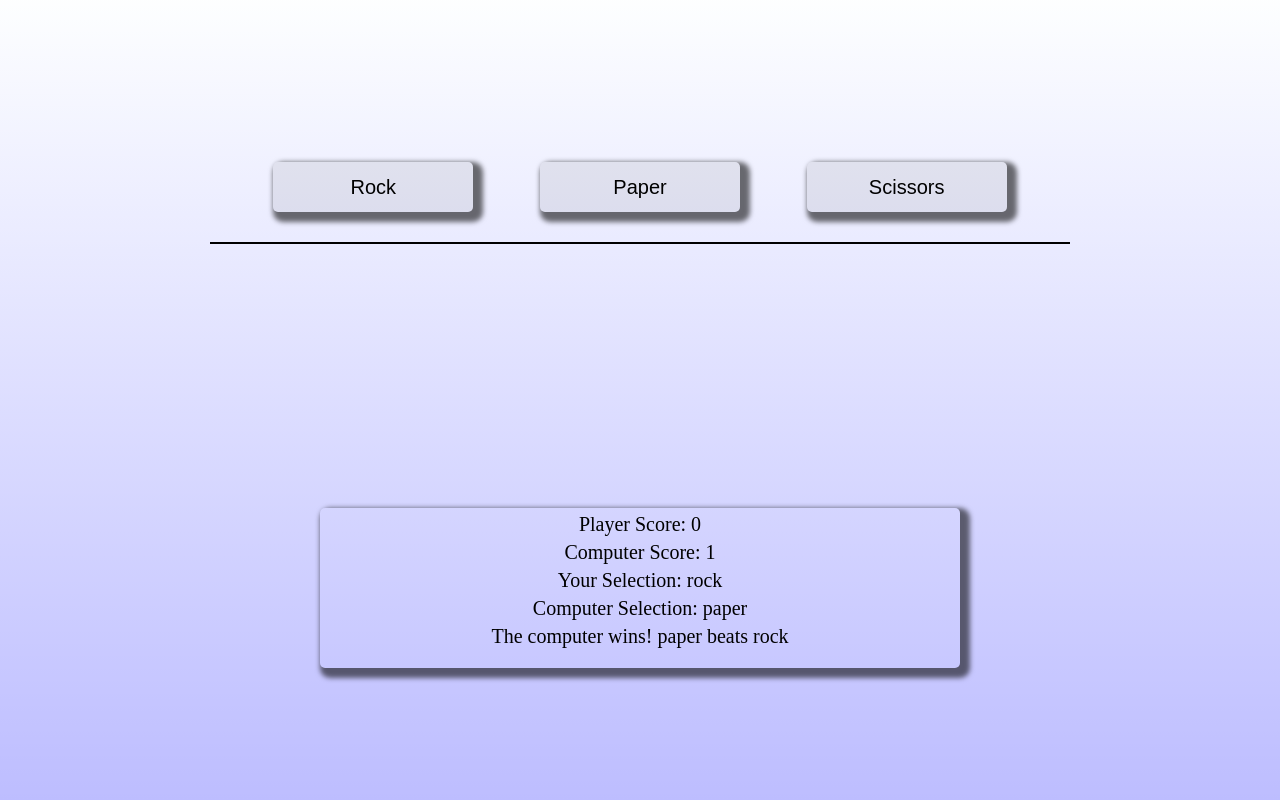
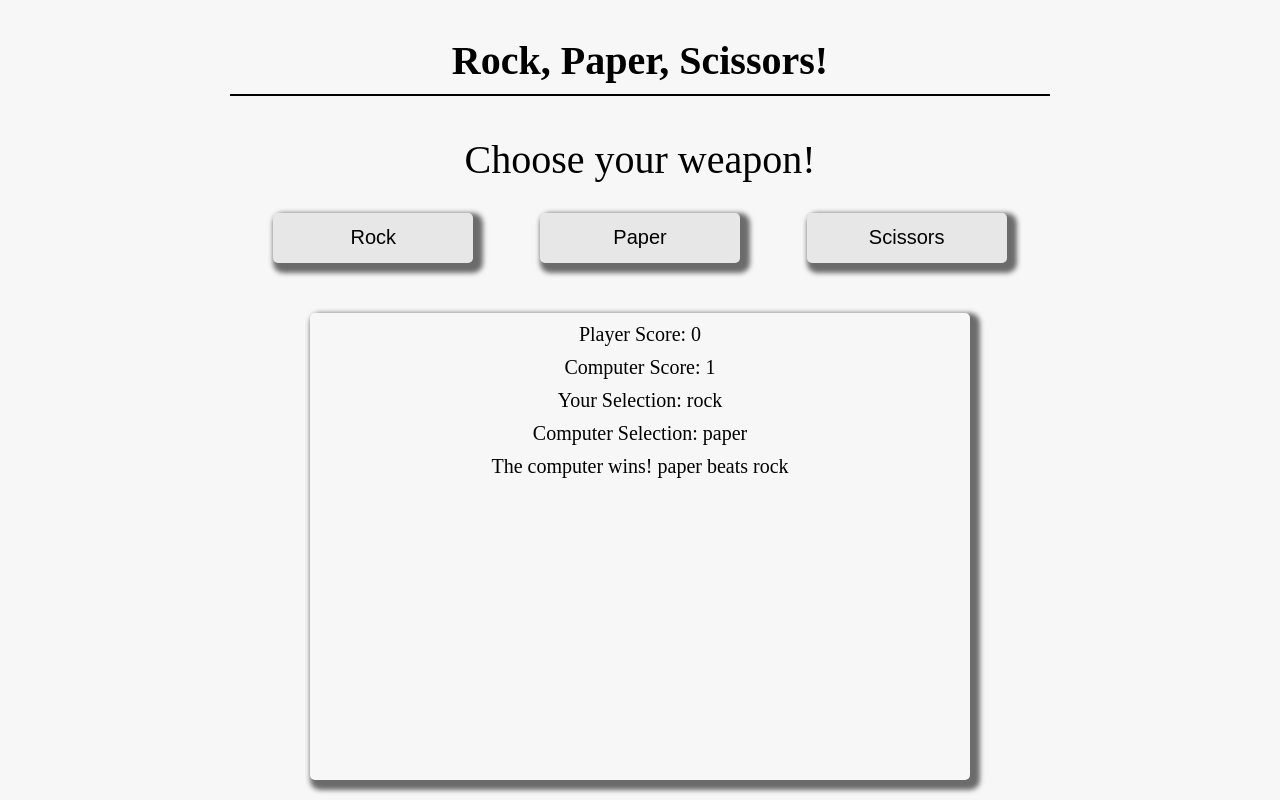
Before and after one commit to ragmehra/rock-paper-scissors, a plain HTML site: page index.html in a window 1280 px wide. Both pictures are taken after a click on the button "Rock". Drawn offline with Linux system fonts and the light colour scheme.

Commit message:
Clean up code a little

```diff
--- a/index.html
+++ b/index.html
@@ -9,7 +9,9 @@
     <title>Rock, Paper, Scissors</title>
 </head>
 <body>
-    <div class="body">
+    <div class="body fade">
+        <h1>Rock, Paper, Scissors!</h1>
+        <p>Choose your weapon!</p>
         <div class="button-container">
             <button id="rock">Rock</button>
             <button id="paper">Paper</button>
@@ -17,12 +19,13 @@
         </div>
 
         <div id="display">
-            <div id="round"></div>
-            <div id="playerScoreContainer">Player Score: <span id="playerScore">0</span></div>
-            <div id="computerScoreContainer">Computer Score: <span id="computerScore">0</span></div>
-            <div id="playerSelection"></div>
-            <div id="computerSelection"></div>
-            <div id="result"></div>
+            <!--<div id="round"></div>-->
+            <div id="playerScoreContainer" class="animate fade refade">Player Score: <span id="playerScore">0</span></div>
+            <div id="computerScoreContainer" class="animate fade refade">Computer Score: <span id="computerScore">0</span></div>
+            <div id="playerSelection" class="animate fade refade"></div>
+            <div id="computerSelection" class="animate fade refade"></div>
+            <div id="result" class="animate fade refade"></div>
+            <div class="finalResult" class="animate fade refade"></div>
 
         </div>
     </div>
--- a/script.js
+++ b/script.js
@@ -44,6 +44,8 @@ function playGame(e) {
     const computerWin = `The computer wins! ${computerSelection} beats ${playerSelection} `;
     const playerWin = `You win! ${playerSelection} beats ${computerSelection} `;
 
+    clearWinner();
+
     //Check for all ties.
     if ((playerSelection === "rock" && computerSelection === "rock") ||
             (playerSelection === "paper" && computerSelection === "paper") ||
@@ -70,6 +72,7 @@ function playGame(e) {
 
 }
 
+//Displays player selections and the result of the game.
 function updateResult(result, computerSelection, playerSelection) {
     const resultDiv = document.querySelector("#result");
     const computerSelectionDiv = document.querySelector("#computerSelection");
@@ -116,17 +119,34 @@ function checkForWinner() {
     const playerScoreDiv = document.querySelector("#playerScore");
 
     if (computerScoreDiv.textContent === "5") {
-        alert("Computer Wins!");
+        alertWinner("computer");
         resetScore();
     }
     else if (playerScoreDiv.textContent === "5") {
-        alert("You Win!");
+        alertWinner("player");
         resetScore();
     }
+}
+
+function alertWinner(winner) {
+    const finalResult = document.querySelector(".finalResult");
+
+    if (winner === "computer")
+    {
+        finalResult.textContent = "The Computer Reached 5 Points First!";
+    }
+    else if (winner === "player")
+    {
+        finalResult.textContent = "You Reached 5 Points First!";
+    }
+}
+
+function clearWinner() {
+    const finalResult = document.querySelector(".finalResult");
+    finalResult.textContent = "";
+}
 
 
-
-}
 
 function clickPlay(button) {
     button.addEventListener("click", playGame);
--- a/style.css
+++ b/style.css
@@ -11,15 +11,28 @@ body {
     justify-content: space-around;
     align-items: center;
     height: 100vh;
-    background: linear-gradient(rgba(21, 197, 228, 0.007), rgba(0, 0, 255, 0.26));
+    background: #eeeff179;
 
+}
+
+h1 {
+    border-bottom: solid black 2px;
+    margin-bottom: 0;
+    width: 100vh;
+    text-align: center;
+    padding: 10px;
+}
+
+p {
+    margin-bottom: 0;
+    font-size: 40px;
 }
 
 .button-container {
     display: flex;
     justify-content: space-around;
-    align-items: center;
-    border-bottom: 2px solid black;
+    align-items: flex-start;
+    /*border-bottom: 2px solid black;*/
     padding: 30px;
     width: 100vh;
 }
@@ -32,7 +45,7 @@ button {
     border-radius: 5px;
     border: none;
     box-shadow:5px 5px 5px 5px rgba(0, 0, 0, 0.568);
-    transition: 0.07s;
+    transition: 0.07s ease;
 }
 
 button:hover {
@@ -50,11 +63,32 @@ button:active {
 #display {
     display: flex;
     flex-direction: column;
-    text-align: center;
     justify-content: flex-start;
-    gap: 5px;
+    align-items: center;
+    gap: 10px;
     border-radius: 5px;
-    height: 160px;
+    margin: 20px;
+    height: 100%;
     width: 50%;
     box-shadow:5px 5px 5px 5px rgba(0, 0, 0, 0.568);
+    padding: 10px;
 }
+
+.fade {
+    animation: fadein 2s ease;
+}
+
+@keyframes fadein {
+    from {
+        opacity: 0;
+    }
+    to {
+        opacity: 1;
+    }
+}
+
+.finalResult {
+    font-size: 50px;
+    font-weight: 600;
+    text-align: center;
+}
```
